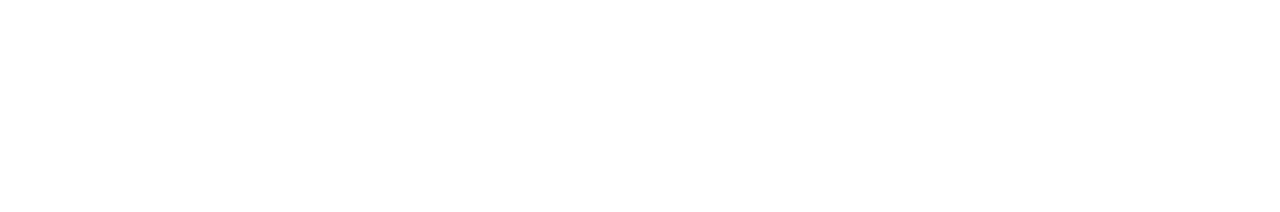
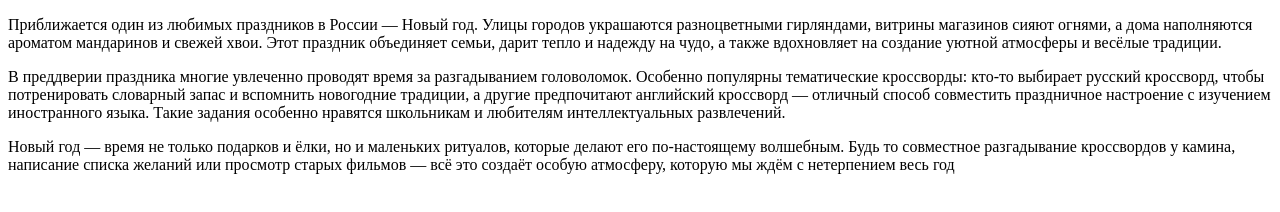
Before and after one commit to jqdkyn9gq5-create/dem.github.io, a plain HTML site: page Congratulations2026.html in a window 1280 px wide. Drawn offline with Linux system fonts and the light colour scheme.

Commit message:
Update Congratulations2026.html

```diff
--- a/Congratulations2026.html
+++ b/Congratulations2026.html
@@ -5,6 +5,8 @@
     <title>Заголовок страницы</title>
 </head>
 <body>
-    <!-- Содержимое страницы -->
+    <p> Приближается один из любимых праздников в России — Новый год. Улицы городов украшаются разноцветными гирляндами, витрины магазинов сияют огнями, а дома наполняются ароматом мандаринов и свежей хвои. Этот праздник объединяет семьи, дарит тепло и надежду на чудо, а также вдохновляет на создание уютной атмосферы и весёлые традиции.</p>
+<p> В преддверии праздника многие увлеченно проводят время за разгадыванием головоломок. Особенно популярны тематические кроссворды: кто-то выбирает русский кроссворд, чтобы потренировать словарный запас и вспомнить новогодние традиции, а другие предпочитают английский кроссворд — отличный способ совместить праздничное настроение с изучением иностранного языка. Такие задания особенно нравятся школьникам и любителям интеллектуальных развлечений.</p>
+    <p> Новый год — время не только подарков и ёлки, но и маленьких ритуалов, которые делают его по-настоящему волшебным. Будь то совместное разгадывание кроссвордов у камина, написание списка желаний или просмотр старых фильмов — всё это создаёт особую атмосферу, которую мы ждём с нетерпением весь год </p>
 </body>
 </html>
```
